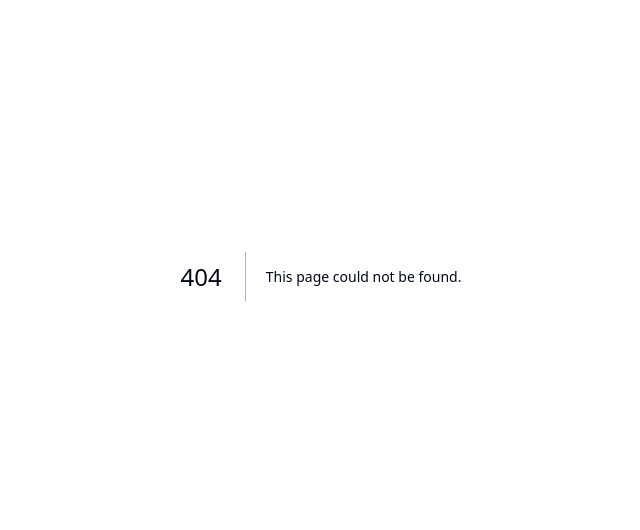
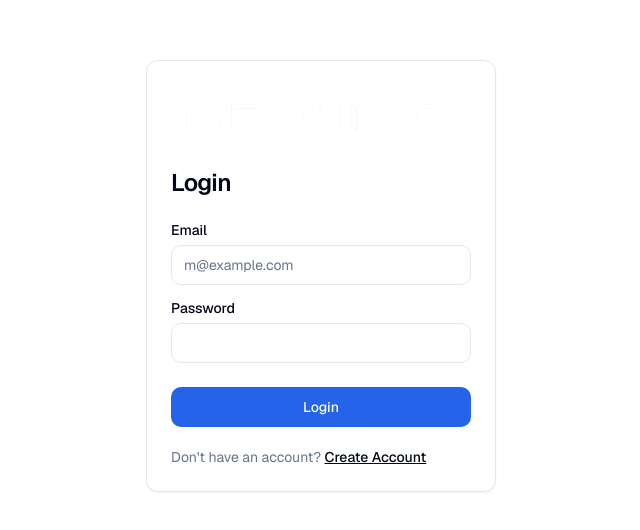
Before and after one commit to the-mirror-gdp/the-mirror, a Next.js app in the folder mirror-2/: page /login in a window 1280 px wide. Before the commit this address had no page. Shown: the part 124-654 px from the top of the page, without its empty margins (319-959 px from the left). Built offline with nearby package versions, Linux system fonts and the light colour scheme.

Commit message:
login and sign up

```diff
--- /dev/null
+++ b/mirror-2/app/(auth-pages)/create-account/page.tsx
@@ -0,0 +1,48 @@
+import { createAccountAction, loginAction } from "@/app/actions";
+import { FormMessage, Message } from "@/components/form-message";
+import { SubmitButton } from "@/components/submit-button";
+import { Card, CardHeader, CardTitle, CardContent, CardFooter } from "@/components/ui/card";
+import { Input } from "@/components/ui/input";
+import { Label } from "@/components/ui/label";
+import { AppLogoImageMedium } from "@/lib/theme-service";
+import Link from "next/link";
+
+export default function CreateAccount({ searchParams }: { searchParams: Message }) {
+  return (
+    <form>
+      <Card className="w-full max-w-sm">
+        <CardHeader className="px-6 pt-6 pb-3">
+          <CardTitle className="text-2xl">
+            <div className="mb-4 mx-auto grid">
+              <AppLogoImageMedium className="place-self-center" />
+            </div>
+            Create Account
+          </CardTitle>
+        </CardHeader>
+        <CardContent className="grid gap-4">
+          <div className="grid gap-2">
+            <Label htmlFor="email">Email</Label>
+            <Input id="email" type="email" placeholder="m@example.com" required />
+          </div>
+          <div className="grid gap-2">
+            <Label htmlFor="password">Password</Label>
+            <Input id="password" type="password" required />
+          </div>
+        </CardContent>
+        <CardFooter className="grid grid-cols-1 gap-5">
+          <div>
+            <SubmitButton className="w-full" pendingText="Signing In..." formAction={createAccountAction}>Create Account</SubmitButton>
+          </div>
+
+
+          <p className="text-sm text-muted-foreground">
+            Already have an account?{" "}
+            <Link className="text-foreground font-medium underline" href="/login">
+              Login
+            </Link>
+          </p>
+        </CardFooter>
+      </Card>
+    </form>
+  );
+}
--- a/mirror-2/app/(auth-pages)/layout.tsx
+++ b/mirror-2/app/(auth-pages)/layout.tsx
@@ -1,4 +1,4 @@
-import { signInAction } from "@/app/actions";
+import { loginAction } from "@/app/actions";
 import { SubmitButton } from "@/components/submit-button";
 import { Button } from "@/components/ui/button";
 import { Card, CardContent, CardDescription, CardFooter, CardHeader, CardTitle } from "@/components/ui/card";
@@ -14,39 +14,7 @@ export default async function Layout({
 }) {
   return (
     <div className="grid gap-0 grid-cols-1 place-items-center min-h-screen justify-start">
-      <form>
-        <Card className="w-full max-w-sm">
-          <CardHeader>
-            <CardTitle className="text-2xl">
-              <div className="mb-4 mx-auto grid">
-                <AppLogoImageMedium className="place-self-center" />
-              </div>
-            </CardTitle>
-          </CardHeader>
-          <CardContent className="grid gap-4">
-            <div className="grid gap-2">
-              <Label htmlFor="email">Email</Label>
-              <Input id="email" type="email" placeholder="m@example.com" required />
-            </div>
-            <div className="grid gap-2">
-              <Label htmlFor="password">Password</Label>
-              <Input id="password" type="password" required />
-            </div>
-          </CardContent>
-          <CardFooter className="grid grid-cols-1 gap-5">
-            <div>
-              <SubmitButton className="w-full" pendingText="Signing In..." formAction={signInAction}>Sign In</SubmitButton>
-            </div>
-
-            <p className="text-sm text-muted-foreground">
-              Don't have an account?{" "}
-              <Link className="text-foreground font-medium underline" href="/sign-up">
-                Sign Up
-              </Link>
-            </p>
-          </CardFooter>
-        </Card>
-      </form>
+      {children}
     </div>
   );
 
--- a/mirror-2/app/(auth-pages)/sign-in/page.tsx
+++ b/mirror-2/app/(auth-pages)/login/page copy.tsx
@@ -1,4 +1,4 @@
-import { signInAction } from "@/app/actions";
+import { loginAction } from "@/app/actions";
 import { FormMessage, Message } from "@/components/form-message";
 import { SubmitButton } from "@/components/submit-button";
 import { Input } from "@/components/ui/input";
@@ -33,7 +33,7 @@ export default function Login({ searchParams }: { searchParams: Message }) {
           placeholder="Your password"
           required
         />
-        <SubmitButton pendingText="Signing In..." formAction={signInAction}>
+        <SubmitButton pendingText="Signing In..." formAction={loginAction}>
           Sign In
         </SubmitButton>
         <FormMessage message={searchParams} />
--- /dev/null
+++ b/mirror-2/app/(auth-pages)/login/page.tsx
@@ -0,0 +1,48 @@
+import { loginAction } from "@/app/actions";
+import { FormMessage, Message } from "@/components/form-message";
+import { SubmitButton } from "@/components/submit-button";
+import { Card, CardHeader, CardTitle, CardContent, CardFooter } from "@/components/ui/card";
+import { Input } from "@/components/ui/input";
+import { Label } from "@/components/ui/label";
+import { AppLogoImageMedium } from "@/lib/theme-service";
+import Link from "next/link";
+
+export default function Login({ searchParams }: { searchParams: Message }) {
+  return (
+    <form>
+      <Card className="w-full max-w-sm">
+        <CardHeader>
+          <CardTitle className="text-2xl">
+            <div className="mb-4 mx-auto grid">
+              <AppLogoImageMedium className="place-self-center" />
+            </div>
+            Login
+          </CardTitle>
+
+        </CardHeader>
+        <CardContent className="grid gap-4">
+          <div className="grid gap-2">
+            <Label htmlFor="email">Email</Label>
+            <Input id="email" type="email" placeholder="m@example.com" required />
+          </div>
+          <div className="grid gap-2">
+            <Label htmlFor="password">Password</Label>
+            <Input id="password" type="password" required />
+          </div>
+        </CardContent>
+        <CardFooter className="grid grid-cols-1 gap-5">
+          <div>
+            <SubmitButton className="w-full" pendingText="Signing In..." formAction={loginAction}>Login</SubmitButton>
+          </div>
+
+          <p className="text-sm text-muted-foreground">
+            Don't have an account?{" "}
+            <Link className="text-foreground font-medium underline" href="/sign-up">
+              Create Account
+            </Link>
+          </p>
+        </CardFooter>
+      </Card>
+    </form>
+  );
+}
--- a/mirror-2/app/(auth-pages)/sign-up/page.tsx
+++ /dev/null
@@ -1,48 +0,0 @@
-import { signUpAction } from "@/app/actions";
-import { FormMessage, Message } from "@/components/form-message";
-import { SubmitButton } from "@/components/submit-button";
-import { Input } from "@/components/ui/input";
-import { Label } from "@/components/ui/label";
-import Link from "next/link";
-import { SmtpMessage } from "../smtp-message";
-
-export default function Signup({ searchParams }: { searchParams: Message }) {
-  if ("message" in searchParams) {
-    return (
-      <div className="w-full flex-1 flex items-center h-screen sm:max-w-md justify-center gap-2 p-4">
-        <FormMessage message={searchParams} />
-      </div>
-    );
-  }
-
-  return (
-    <>
-      <form className="flex flex-col min-w-64 max-w-64 mx-auto">
-        <h1 className="text-2xl font-medium">Sign up</h1>
-        <p className="text-sm text text-foreground">
-          Already have an account?{" "}
-          <Link className="text-primary font-medium underline" href="/sign-in">
-            Sign in
-          </Link>
-        </p>
-        <div className="flex flex-col gap-2 [&>input]:mb-3 mt-8">
-          <Label htmlFor="email">Email</Label>
-          <Input name="email" placeholder="you@example.com" required />
-          <Label htmlFor="password">Password</Label>
-          <Input
-            type="password"
-            name="password"
-            placeholder="Your password"
-            minLength={6}
-            required
-          />
-          <SubmitButton formAction={signUpAction} pendingText="Signing up...">
-            Sign up
-          </SubmitButton>
-          <FormMessage message={searchParams} />
-        </div>
-      </form>
-      <SmtpMessage />
-    </>
-  );
-}
--- a/mirror-2/app/actions.ts
+++ b/mirror-2/app/actions.ts
@@ -5,7 +5,7 @@ import { createClient } from "@/utils/supabase/server";
 import { headers } from "next/headers";
 import { redirect } from "next/navigation";
 
-export const signUpAction = async (formData: FormData) => {
+export const createAccountAction = async (formData: FormData) => {
   const email = formData.get("email")?.toString();
   const password = formData.get("password")?.toString();
   const supabase = createClient();
@@ -35,7 +35,7 @@ export const signUpAction = async (formData: FormData) => {
   }
 };
 
-export const signInAction = async (formData: FormData) => {
+export const loginAction = async (formData: FormData) => {
   const email = formData.get("email") as string;
   const password = formData.get("password") as string;
   const supabase = createClient();
@@ -46,7 +46,7 @@ export const signInAction = async (formData: FormData) => {
   });
 
   if (error) {
-    return encodedRedirect("error", "/sign-in", error.message);
+    return encodedRedirect("error", "/login", error.message);
   }
 
   return redirect("/protected");
--- a/mirror-2/next.config.js
+++ b/mirror-2/next.config.js
@@ -1,7 +1,16 @@
 /** @type {import('next').NextConfig} */
 const nextConfig = {
   redirects: () => [
-
+    {
+      source: "/sign-in",
+      destination: "/login",
+      permanent: true,
+    },
+    {
+      source: "/sign-up",
+      destination: "/create-account",
+      permanent: true,
+    }
   ],
 };
 
```
